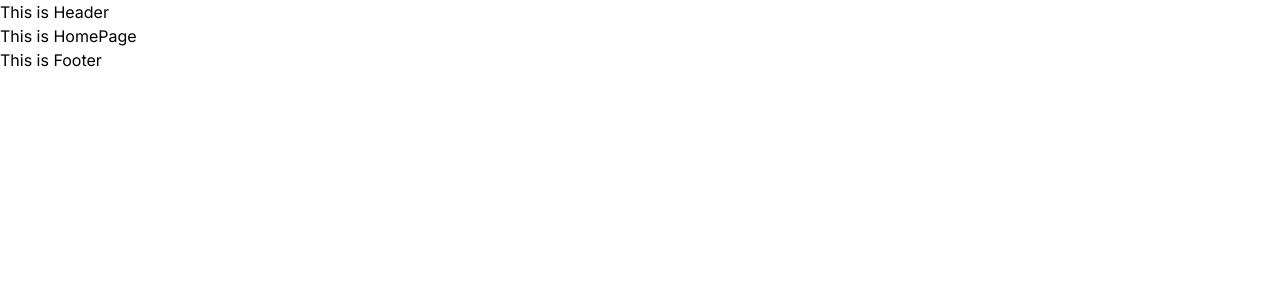
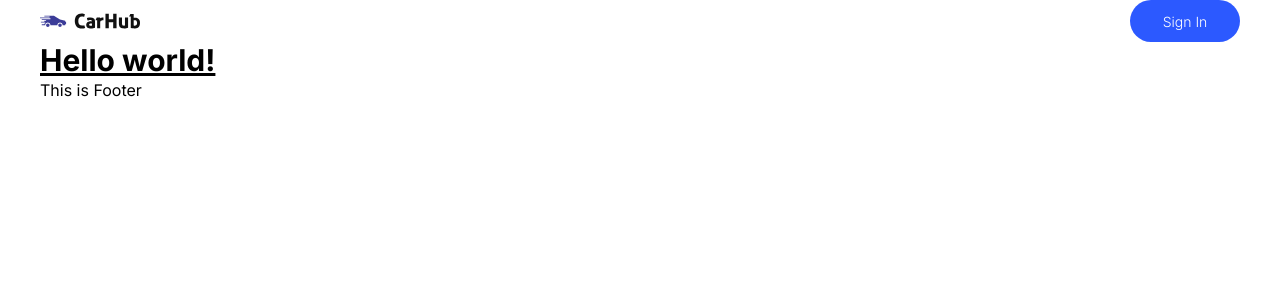
Before and after one commit to tienkim9920/showcase-nextjs, a Next.js app: page / in a window 1280 px wide. Shown: the top 300 px of the page. Built offline with nearby package versions, Linux system fonts and the light colour scheme.

Commit message:
Update Staging Lesson

```diff
--- a/app/layout.tsx
+++ b/app/layout.tsx
@@ -18,9 +18,11 @@ export default function RootLayout({
   return (
     <html lang="en">
       <body className={inter.className}>
-        <Header />
-        {children}
-        <Footer />
+        <div className='wrapper-body px-10'>
+          <Header />
+          {children}
+          <Footer />
+        </div>
       </body>
     </html>
   )
--- a/app/page.tsx
+++ b/app/page.tsx
@@ -1,7 +1,9 @@
 export default function Home() {
   return (
     <div>
-      This is HomePage
+      <h1 className="text-3xl font-bold underline">
+        Hello world!
+      </h1>
     </div>
   )
 }
--- a/components/Header.tsx
+++ b/components/Header.tsx
@@ -1,5 +1,14 @@
+import { IcLogoHeader } from "@/public/icons/IcLogoHeader";
+import { Button } from "./Button";
+
 export const Header = () => {
   return (
-    <div>This is Header</div>
+    <div className="flex justify-between items-center">
+      <IcLogoHeader width="100px" height="32px" display="flex" />
+
+      <div className="flex">
+        <Button color="accent" width="110px">Sign In</Button>
+      </div>
+    </div>
   )
 };
--- a/components/index.ts
+++ b/components/index.ts
@@ -1,7 +1,9 @@
 import { Footer } from "./Footer";
 import { Header } from "./Header";
+import { Button } from "./Button";
 
 export {
   Header,
   Footer,
+  Button,
 }
--- a/constants/types/homeType.ts
+++ b/constants/types/homeType.ts
@@ -1,4 +1,5 @@
 export type SizeImage = {
   width?: string;
   height?: string;
+  display?: 'flex';
 }
--- a/public/icons/IcLogoHeader.tsx
+++ b/public/icons/IcLogoHeader.tsx
@@ -1,8 +1,8 @@
 import { SizeImage } from "@/constants/types/homeType"
 
-export const IcLogoHeader = ({ width, height }: SizeImage) => {
+export const IcLogoHeader = ({ width, height, ...props }: SizeImage) => {
   return (
-    <div style={{ width, height }}>
+    <div style={{ width, height, ...props }}>
       <svg
         viewBox="0 0 230 34.5791630282359"
         version="1.1"
```
Also changed, not shown: package.json (line endings or trailing spaces), tailwind.config.js (line endings or trailing spaces).
